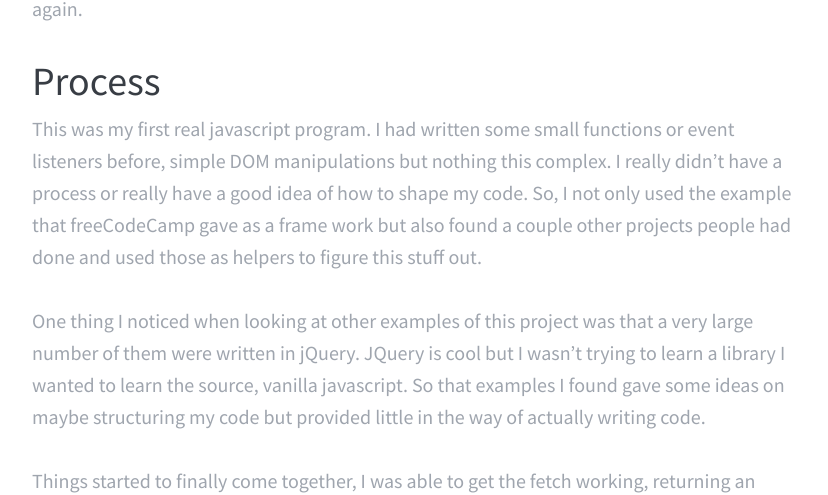
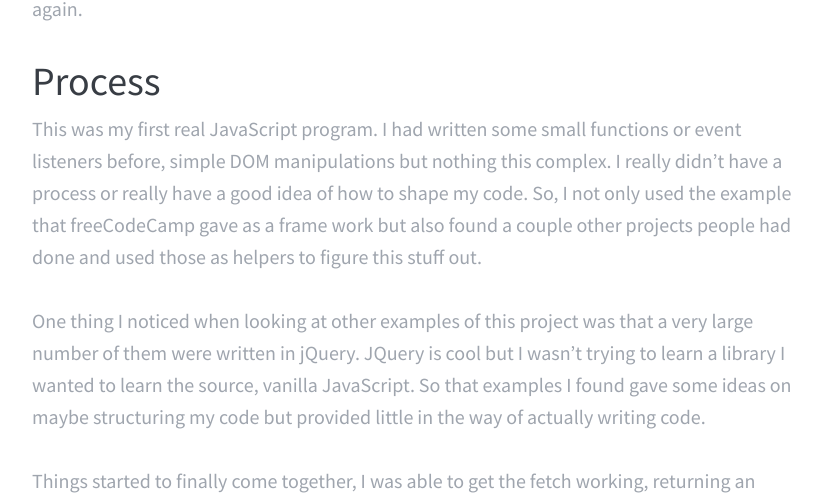
Before and after one commit to b-ry/b-ry.github.io, a Jekyll site: the page built from _lab/weather-app.md, in a window 1280 px wide and 900 px high, scrolled down 993 px. Shown: the part 144-639 px from the top of the window, without its empty margins (18-846 px from the left). Built offline with Jekyll 4.4.1, drawn with Linux system fonts in a browser that asks for light colours; some web fonts are replaced.

Commit message:
consistancy

```diff
--- a/_lab/weather-app.md
+++ b/_lab/weather-app.md
@@ -3,7 +3,7 @@ layout: experiment
 title: Weather App
 featured: true
 weight: 0
-category: Javascript, ES6
+category: JavaScript, ES6
 service:
 github-link: https://github.com/b-ry/weatherApp
 live-link: weatherApp
@@ -18,9 +18,9 @@ The weather app was one of the final projects for JavaScript Basics section of f
 
 ## Process
 
-This was my first real javascript program. I had written some small functions or event listeners before, simple DOM manipulations but nothing this complex. I really didn't have a process or really have a good idea of how to shape my code. So, I not only used the example that freeCodeCamp gave as a frame work but also found a couple other projects people had done and used those as helpers to figure this stuff out.
+This was my first real JavaScript program. I had written some small functions or event listeners before, simple DOM manipulations but nothing this complex. I really didn't have a process or really have a good idea of how to shape my code. So, I not only used the example that freeCodeCamp gave as a frame work but also found a couple other projects people had done and used those as helpers to figure this stuff out.
 
-One thing I noticed when looking at other examples of this project was that a very large number of them were written in jQuery. JQuery is cool but I wasn't trying to learn a library I wanted to learn the source, vanilla javascript. So that examples I found gave some ideas on maybe structuring my code but provided little in the way of actually writing code.
+One thing I noticed when looking at other examples of this project was that a very large number of them were written in jQuery. JQuery is cool but I wasn't trying to learn a library I wanted to learn the source, vanilla JavaScript. So that examples I found gave some ideas on maybe structuring my code but provided little in the way of actually writing code.
 
 Things started to finally come together, I was able to get the fetch working, returning an object that I could use to display the content. Then the math to take the temperature and convert it from celsius to fahrenheit fell into place. Dang! My code was in one big function. "This isn't right, it can't be". This is where I started to refactor and see how the code could be broken up into smaller more modular functions, easier to maintain and understand what was happening. A major light bulb went on with this realization.
 
```
